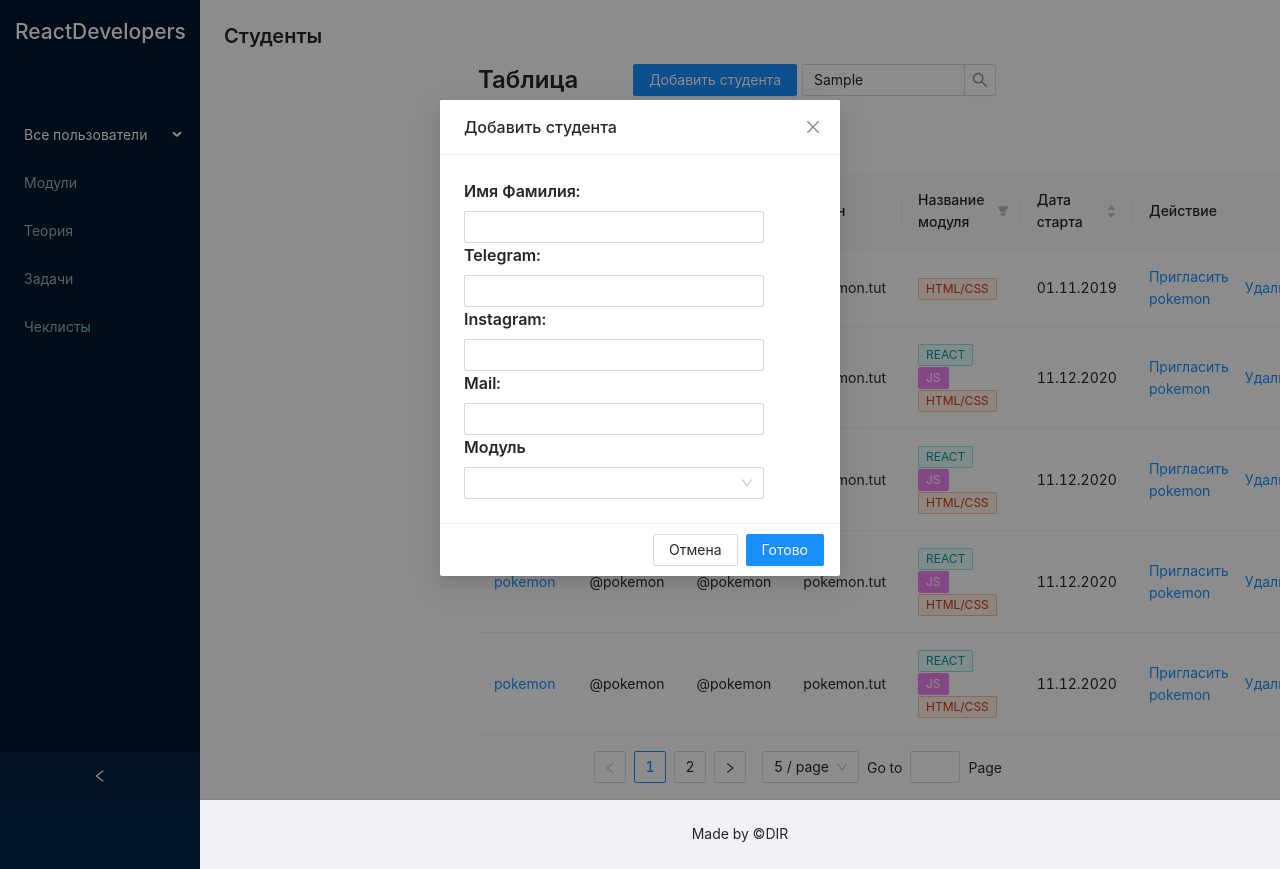
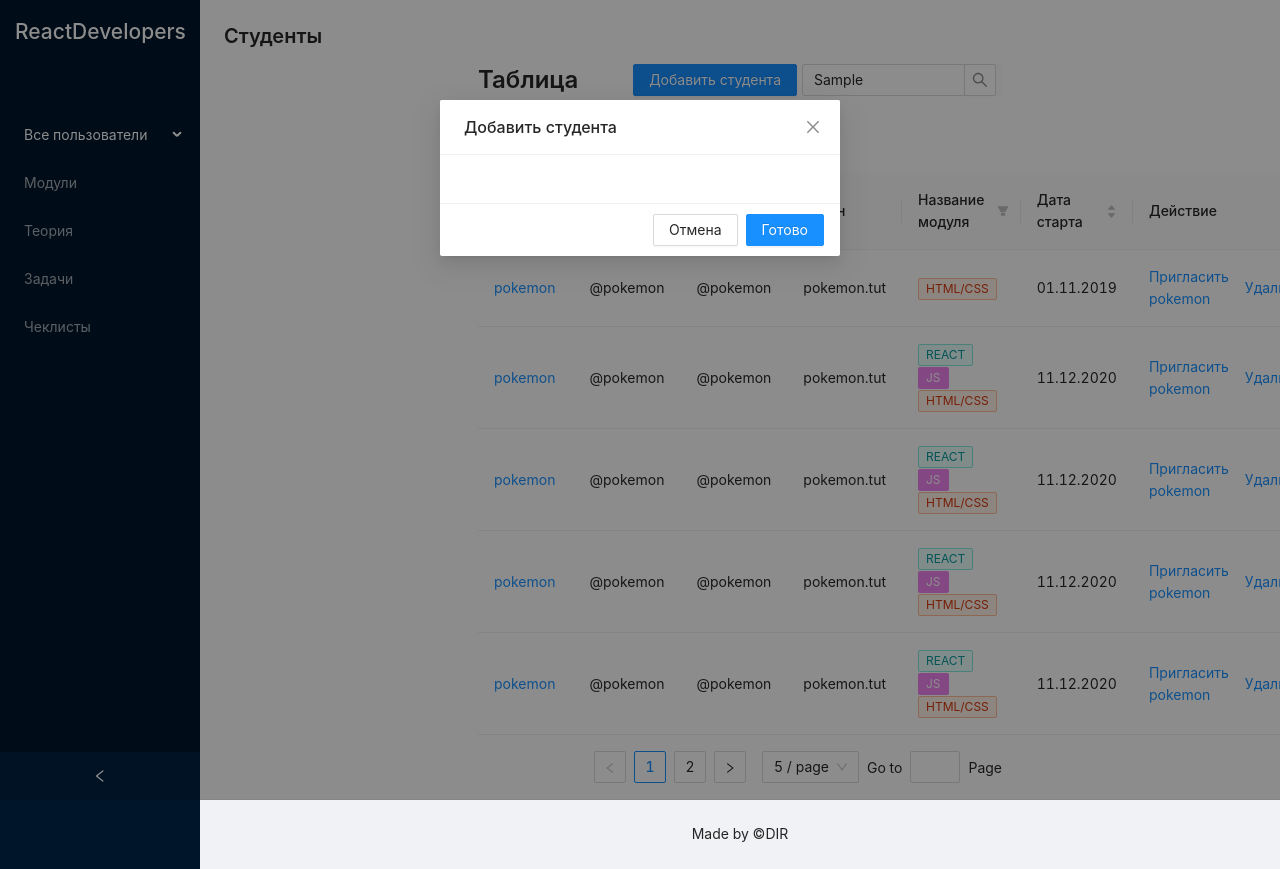
Before and after one commit to DeveloperIgorR/online-school, a React (Create React App) app: page / in a window 1280 px wide. Both pictures are taken after typing "Sample" into the empty fields and a click on the button "Добавить студента". Shown: the top 869 px of the page. Built offline with nearby package versions, Linux system fonts and the light colour scheme.

Commit message:
auth fix

```diff
--- a/src/components/MainTable/MainTable.jsx
+++ b/src/components/MainTable/MainTable.jsx
@@ -1,8 +1,9 @@
 import React from 'react'
-import { Table, Tag, Space, Typography, Input, Button} from 'antd'
+import { Table, Tag, Space, Typography, Input, Button } from 'antd'
 import t from './MainTable.module.css'
 import ModalWindow from '../ModalWindow/Modal'
 import { useState } from 'react'
+import CreateStudent from '../CreateStudent/CreateStudent'
 const { Search } = Input
 
 const MainTable = () => {
@@ -202,16 +203,15 @@ const MainTable = () => {
       <div className={t.top}>
         <Typography.Title level={3}>Таблица пользователей</Typography.Title>
         <div className={t.topRight} >
-        <Button type="primary" onClick={() => setVisible(true)} >Добавить студента</Button>
-        <Space direction="vertical">
-          <Search placeholder="Поиск" onSearch={onSearch} style={{ width: 200 }} />
-        </Space>
+          <Button type="primary" onClick={() => setVisible(true)} >Добавить студента</Button>
+          <Space direction="vertical">
+            <Search placeholder="Поиск" onSearch={onSearch} style={{ width: 200 }} />
+          </Space>
         </div>
       </div>
-      <ModalWindow
-      visible={visible}
-      setVisible={setVisible}
-      />
+      <ModalWindow visible={visible} setVisible={setVisible} >
+        <CreateStudent />
+      </ModalWindow>
       <Table
         columns={columns}
         dataSource={dataSource}
--- a/src/components/ModalWindow/Modal.jsx
+++ b/src/components/ModalWindow/Modal.jsx
@@ -3,7 +3,7 @@ import { Modal} from 'antd'
 import { useState } from 'react';
 import CreateStudent from '../CreateStudent/CreateStudent';
 
-const ModalWindow = ({visible, setVisible}) => {
+const ModalWindow = ({visible, setVisible,content}) => {
 
   const [confirmLoading, setConfirmLoading] = useState(false);
   const [modalText, setModalText] = useState('Content of the modal');
@@ -34,7 +34,7 @@ const ModalWindow = ({visible, setVisible}) => {
         okText={'Готово'}
         width={400}
       >
-        <CreateStudent/>
+       {content}
       </Modal>
     </>
     )
```
